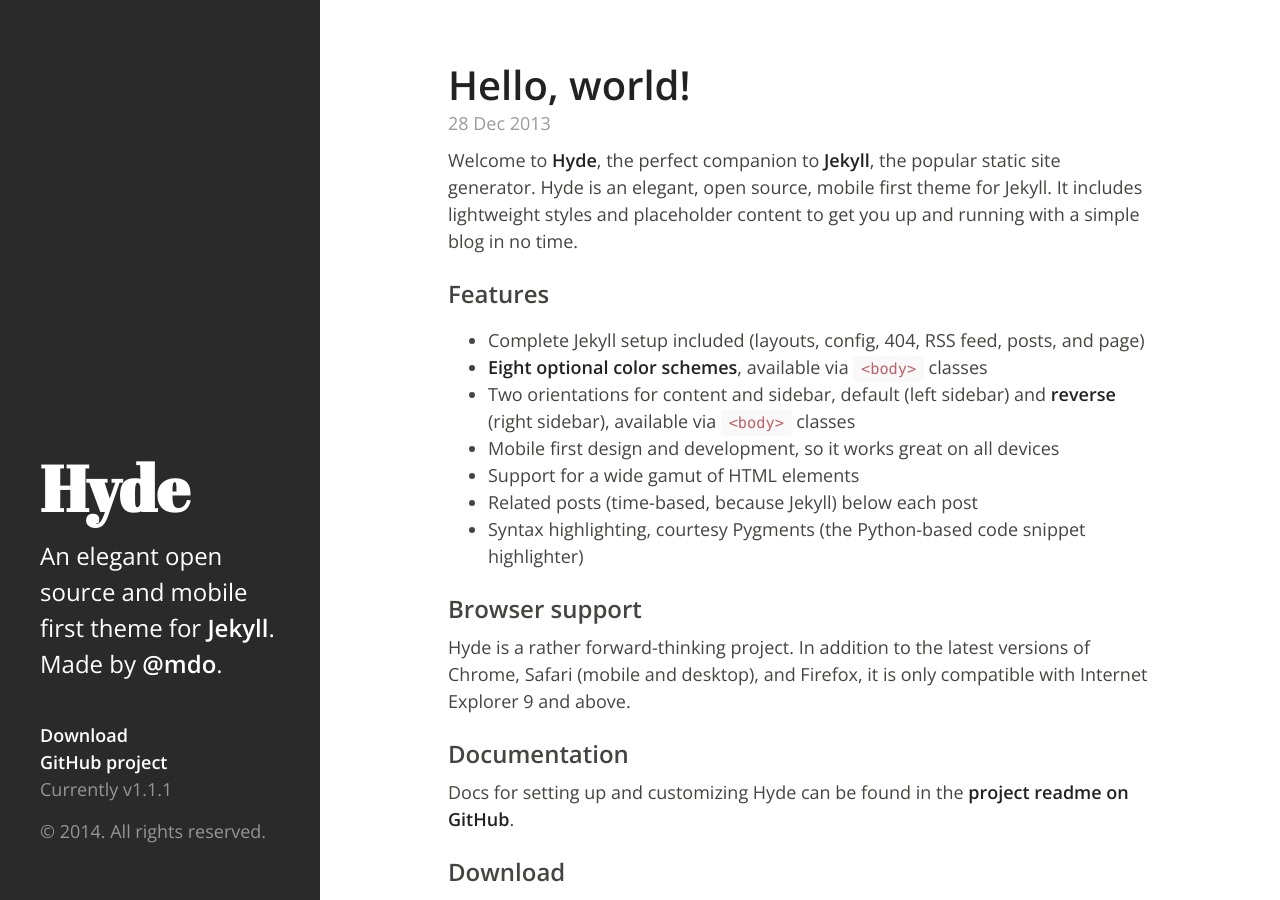
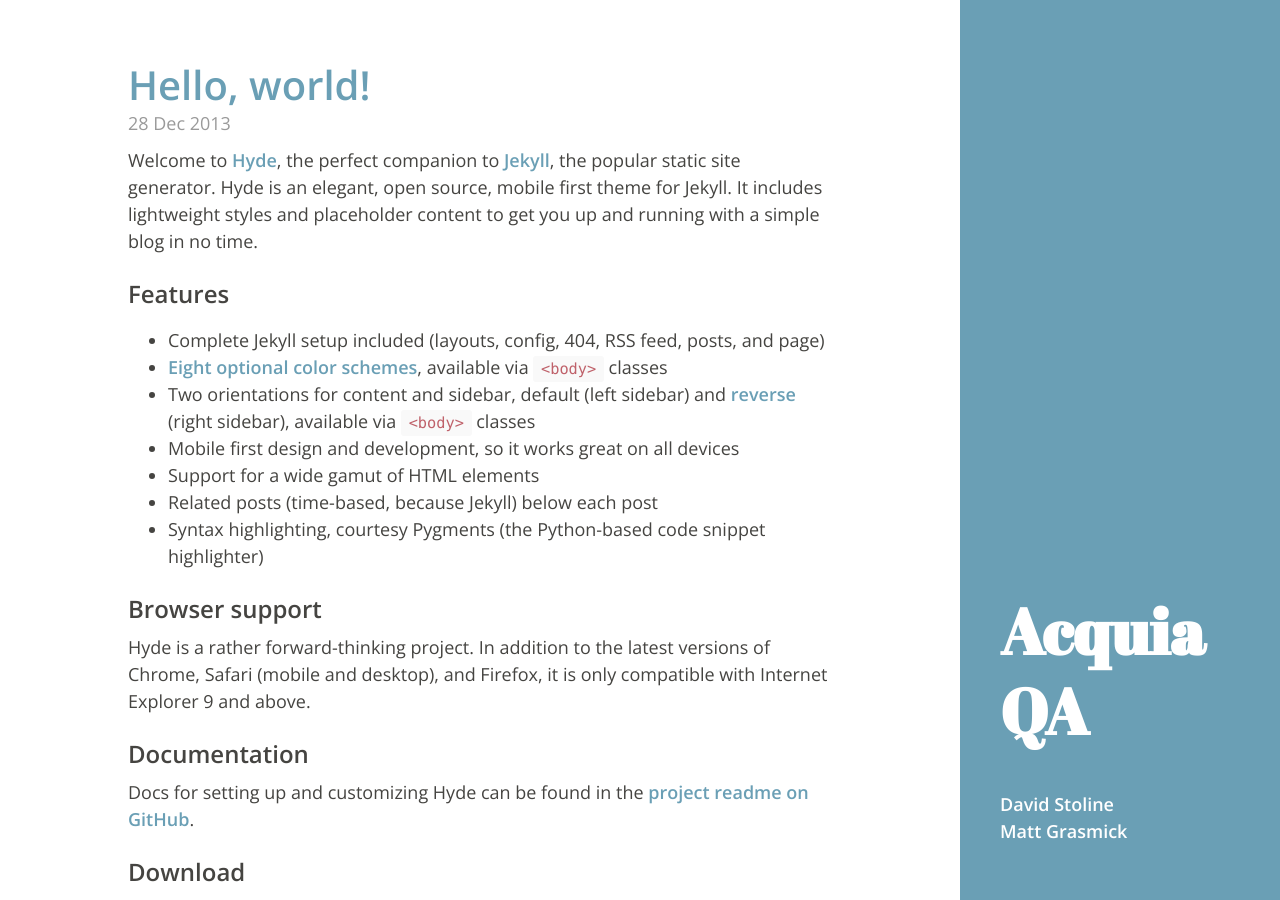
Before and after one commit to unn/acquia-qa, a Jekyll site: the page built from index.html, in a window 1280 px wide and 900 px high. Built offline with Jekyll 4.4.1, drawn with Linux system fonts in a browser that asks for light colours; Markdown is read by kramdown in place of the engine named in the settings; the list of posts is cut into pages by our own code.

Commit message:
Update for our needs.

```diff
--- a/CNAME
+++ /dev/null
@@ -1 +0,0 @@
-andhyde.com
--- a/_config.yml
+++ b/_config.yml
@@ -1,8 +1,5 @@
-title:        Hyde
-tagline:      'Hyde, a Jekyll theme'
-description:  'An elegant open source and mobile first theme for <a href="http://jekyllrb.com" target="_blank">Jekyll</a>. Made by <a href="https://twitter.com/mdo" target="_blank">@mdo</a>.'
-url:          http://andhyde.com
-version:      1.1.1
+title:        'Acquia QA'
+tagline:      'Acquia QA'
 author:
   name:       ''
   email:      ''
--- a/_layouts/default.html
+++ b/_layouts/default.html
@@ -3,7 +3,7 @@
 
   {% include head.html %}
 
-  <body>
+  <body class="layout-reverse theme-base-0d">
 
     <header class="masthead">
       <div class="masthead-inner">
@@ -13,14 +13,12 @@
         <div class="colophon">
           <ul class="colophon-links">
             <li>
-              <a href="https://github.com/mdo/hyde/archive/v{{ site.version }}.zip">Download</a>
+              <a href="http://davidstoline.com">David Stoline</a>
             </li>
             <li>
-              <a href="https://github.com/mdo/hyde">GitHub project</a>
+              <a href="http://www.grasmash.com">Matt Grasmick</a>
             </li>
-            <li>Currently v{{ site.version }}</li>
           </ul>
-          <p>&copy; 2014. {{ site.author.name }} All rights reserved.</p>
         </div>
       </div>
     </header>
```
